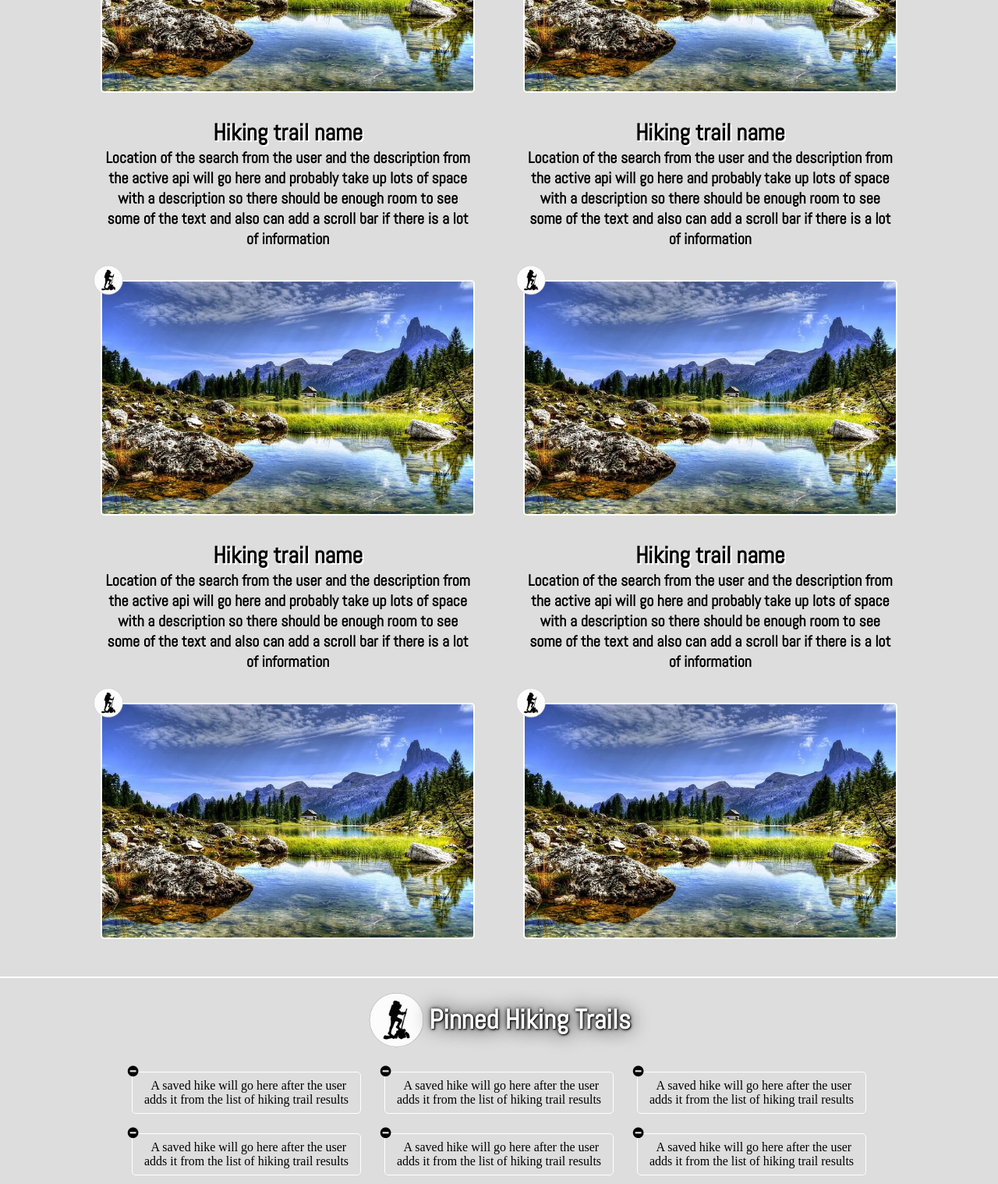
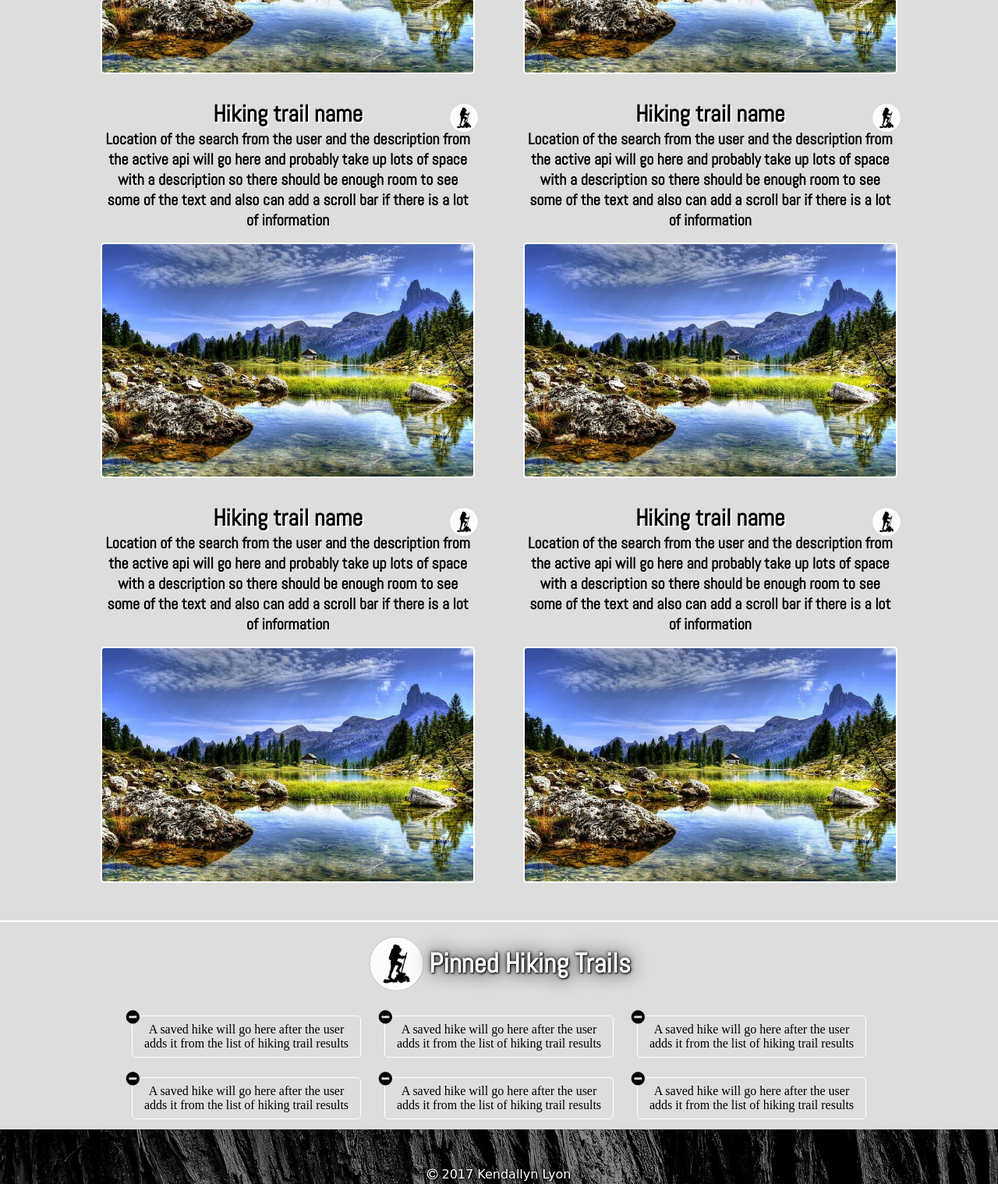
Before and after one commit to Kendallyn/active-api-hiking-search, a website: page public/index.html in a window 1280 px wide. Shown: the part 770-2288 px from the top of the page at 78% size. Drawn offline with Linux system fonts and the light colour scheme; a web font is replaced by a local one.

Commit message:
html/css complete

```diff
--- a/public/index.html
+++ b/public/index.html
@@ -29,38 +29,86 @@
                 <li>
                     <h2>Hiking trail name</h2>
                     <p>Location of the search from the user and the description from the active api will go here and probably take up lots of space with a description so there should be enough room to see some of the text and also can add a scroll bar if there is a lot of information</p>
-                    <input type="image" src="img/hikingbutton-transparency.png" alt="Submit" class="addToFavs">
                     <img src="img/placeholder.jpg">
+                    <form class="addToFavorites">
+                        <input type="hidden" class="addToFavoritesValue" value="City Running Tours - San Francisco 5K Everyday">
+
+                        <button type="submit" class="addToFavoritesButton">
+                            <input type="image" src="img/hikingbutton-transparency.png" alt="Submit" class="addToFavs">
+
+                        </button>
+                    </form>
+
                 </li>
                 <li>
                     <h2>Hiking trail name</h2>
                     <p>Location of the search from the user and the description from the active api will go here and probably take up lots of space with a description so there should be enough room to see some of the text and also can add a scroll bar if there is a lot of information</p>
-                    <input type="image" src="img/hikingbutton-transparency.png" alt="Submit" class="addToFavs">
                     <img src="img/placeholder.jpg">
+                    <form class="addToFavorites">
+                        <input type="hidden" class="addToFavoritesValue" value="City Running Tours - San Francisco 5K Everyday">
+
+                        <button type="submit" class="addToFavoritesButton">
+                            <input type="image" src="img/hikingbutton-transparency.png" alt="Submit" class="addToFavs">
+
+                        </button>
+                    </form>
+
                 </li>
                 <li>
                     <h2>Hiking trail name</h2>
                     <p>Location of the search from the user and the description from the active api will go here and probably take up lots of space with a description so there should be enough room to see some of the text and also can add a scroll bar if there is a lot of information</p>
-                    <input type="image" src="img/hikingbutton-transparency.png" alt="Submit" class="addToFavs">
                     <img src="img/placeholder.jpg">
+                    <form class="addToFavorites">
+                        <input type="hidden" class="addToFavoritesValue" value="City Running Tours - San Francisco 5K Everyday">
+
+                        <button type="submit" class="addToFavoritesButton">
+                            <input type="image" src="img/hikingbutton-transparency.png" alt="Submit" class="addToFavs">
+
+                        </button>
+                    </form>
+
                 </li>
                 <li>
                     <h2>Hiking trail name</h2>
                     <p>Location of the search from the user and the description from the active api will go here and probably take up lots of space with a description so there should be enough room to see some of the text and also can add a scroll bar if there is a lot of information</p>
-                    <input type="image" src="img/hikingbutton-transparency.png" alt="Submit" class="addToFavs">
                     <img src="img/placeholder.jpg">
+                    <form class="addToFavorites">
+                        <input type="hidden" class="addToFavoritesValue" value="City Running Tours - San Francisco 5K Everyday">
+
+                        <button type="submit" class="addToFavoritesButton">
+                            <input type="image" src="img/hikingbutton-transparency.png" alt="Submit" class="addToFavs">
+
+                        </button>
+                    </form>
+
                 </li>
                 <li>
                     <h2>Hiking trail name</h2>
                     <p>Location of the search from the user and the description from the active api will go here and probably take up lots of space with a description so there should be enough room to see some of the text and also can add a scroll bar if there is a lot of information</p>
-                    <input type="image" src="img/hikingbutton-transparency.png" alt="Submit" class="addToFavs">
                     <img src="img/placeholder.jpg">
+                    <form class="addToFavorites">
+                        <input type="hidden" class="addToFavoritesValue" value="City Running Tours - San Francisco 5K Everyday">
+
+                        <button type="submit" class="addToFavoritesButton">
+                            <input type="image" src="img/hikingbutton-transparency.png" alt="Submit" class="addToFavs">
+
+                        </button>
+                    </form>
+
                 </li>
                 <li>
                     <h2>Hiking trail name</h2>
                     <p>Location of the search from the user and the description from the active api will go here and probably take up lots of space with a description so there should be enough room to see some of the text and also can add a scroll bar if there is a lot of information</p>
-                    <input type="image" src="img/hikingbutton-transparency.png" alt="Submit" class="addToFavs">
                     <img src="img/placeholder.jpg">
+                    <form class="addToFavorites">
+                        <input type="hidden" class="addToFavoritesValue" value="City Running Tours - San Francisco 5K Everyday">
+
+                        <button type="submit" class="addToFavoritesButton">
+                            <input type="image" src="img/hikingbutton-transparency.png" alt="Submit" class="addToFavs">
+
+                        </button>
+                    </form>
+
                 </li>
             </ul>
         </div>
@@ -72,31 +120,65 @@
         </div>
         <div class="savedHikes">
             <ul>
-                <li>
-                    <div class="pinned">
-                        <i class="fa fa-minus-circle" aria-hidden="true"></i>
-                        <p>A saved hike will go here after the user adds it from the list of hiking trail results</p>
+                <li class="pinned">
+                    <div class="delete-favorites-container">
+                        <form class="deleteFavoriteValue">
+                            <input type="hidden" class="deleteFavoriteValueInput" value="592314000901c6001143f326">
+                            <button type="submit" class="deleteFavoriteButton"><i class="fa fa-minus-circle" aria-hidden="true"></i>
+                            </button>
+                        </form>
                     </div>
-                    <div class="pinned">
-                        <i class="fa fa-minus-circle" aria-hidden="true"></i>
-                        <p>A saved hike will go here after the user adds it from the list of hiking trail results</p>
+                    <p>A saved hike will go here after the user adds it from the list of hiking trail results</p>
+                </li>
+                <li class="pinned">
+                    <div class="delete-favorites-container">
+                        <form class="deleteFavoriteValue">
+                            <input type="hidden" class="deleteFavoriteValueInput" value="592314000901c6001143f326">
+                            <button type="submit" class="deleteFavoriteButton"><i class="fa fa-minus-circle" aria-hidden="true"></i>
+                            </button>
+                        </form>
                     </div>
-                    <div class="pinned">
-                        <i class="fa fa-minus-circle" aria-hidden="true"></i>
-                        <p>A saved hike will go here after the user adds it from the list of hiking trail results</p>
+                    <p>A saved hike will go here after the user adds it from the list of hiking trail results</p>
+                </li>
+                <li class="pinned">
+                    <div class="delete-favorites-container">
+                        <form class="deleteFavoriteValue">
+                            <input type="hidden" class="deleteFavoriteValueInput" value="592314000901c6001143f326">
+                            <button type="submit" class="deleteFavoriteButton"><i class="fa fa-minus-circle" aria-hidden="true"></i>
+                            </button>
+                        </form>
                     </div>
-                    <div class="pinned">
-                        <i class="fa fa-minus-circle" aria-hidden="true"></i>
-                        <p>A saved hike will go here after the user adds it from the list of hiking trail results</p>
+                    <p>A saved hike will go here after the user adds it from the list of hiking trail results</p>
+                </li>
+                <li class="pinned">
+                    <div class="delete-favorites-container">
+                        <form class="deleteFavoriteValue">
+                            <input type="hidden" class="deleteFavoriteValueInput" value="592314000901c6001143f326">
+                            <button type="submit" class="deleteFavoriteButton"><i class="fa fa-minus-circle" aria-hidden="true"></i>
+                            </button>
+                        </form>
                     </div>
-                    <div class="pinned">
-                        <i class="fa fa-minus-circle" aria-hidden="true"></i>
-                        <p>A saved hike will go here after the user adds it from the list of hiking trail results</p>
+                    <p>A saved hike will go here after the user adds it from the list of hiking trail results</p>
+                </li>
+                <li class="pinned">
+                    <div class="delete-favorites-container">
+                        <form class="deleteFavoriteValue">
+                            <input type="hidden" class="deleteFavoriteValueInput" value="592314000901c6001143f326">
+                            <button type="submit" class="deleteFavoriteButton"><i class="fa fa-minus-circle" aria-hidden="true"></i>
+                            </button>
+                        </form>
                     </div>
-                    <div class="pinned">
-                        <i class="fa fa-minus-circle" aria-hidden="true"></i>
-                        <p>A saved hike will go here after the user adds it from the list of hiking trail results</p>
+                    <p>A saved hike will go here after the user adds it from the list of hiking trail results</p>
+                </li>
+                <li class="pinned">
+                    <div class="delete-favorites-container">
+                        <form class="deleteFavoriteValue">
+                            <input type="hidden" class="deleteFavoriteValueInput" value="592314000901c6001143f326">
+                            <button type="submit" class="deleteFavoriteButton"><i class="fa fa-minus-circle" aria-hidden="true"></i>
+                            </button>
+                        </form>
                     </div>
+                    <p>A saved hike will go here after the user adds it from the list of hiking trail results</p>
                 </li>
             </ul>
         </div>
--- a/public/main.css
+++ b/public/main.css
@@ -7,6 +7,10 @@
 
 body {
     background-color: #DDD;
+}
+
+button {
+    background-color: transparent;
 }
 
 .box {
@@ -103,6 +107,7 @@ button:focus {
     margin-right: 1%;
     padding: 1rem;
     vertical-align: top;
+    position: relative;
 }
 
 .box #searchResults li h2 {
@@ -128,13 +133,17 @@ button:focus {
     margin-top: 1rem;
 }
 
-.box #searchResults li .addToFavs {
+.box #searchResults li .addToFavorites {
     height: 40px;
     width: 40px;
     float: left;
-    position: relative;
+    position: absolute;
     top: 20px;
     right: 10px;
+}
+
+.box #searchResults li .addToFavorites .addToFavs {
+    width: 100%;
 }
 
 .pinnedFavorites {
@@ -181,13 +190,18 @@ button:focus {
     width: 23%;
     border-radius: 5px;
     margin: 1%;
+    position: relative;
 }
 
-.pinnedFavorites .savedHikes .pinned .fa-minus-circle {
-    position: relative;
+.pinnedFavorites .savedHikes .pinned .delete-favorites-container {
+    position: absolute;
     float: left;
-    left: -6px;
+    left: -8px;
     top: -10px;
+}
+
+.pinnedFavorites .savedHikes .pinned .delete-favorites-container .deleteFavoriteButton {
+    font-size: 20px;
 }
 
 .pinnedFavorites .savedHikes .pinned p {
@@ -256,14 +270,22 @@ footer ul li a .fa-envelope {
         display: block;
         text-align: center;
     }*/
-    .box #searchForm #searchField {
-        width: 30%;
+    .box .nav #searchField,
+    .box .nav #searchButton {
+        width: 40%;
+        margin: 1rem auto;
+        display: block;
     }
     .box #searchResults li {
         display: block;
         width: 75%;
         margin-left: auto;
         margin-right: auto;
+    }
+    .pinnedFavorites .savedHikes .pinned {
+        display: block;
+        width: 95%;
+        margin: 1rem auto;
     }
     .pinnedFavorites {
         display: block;
@@ -274,10 +296,10 @@ footer ul li a .fa-envelope {
     .pinnedFavorites .savedHikes ul {
         display: block;
     }
-    .pinnedFavorites .savedHikes li .fa-minus-circle {
-        float: left;
-        position: relative;
-        top: -7px;
-        left: -6px;
+    .pinnedFavorites .savedHikes li {
+        display: block;
+    }
+    .pinnedFavorites .savedHikes .pinned p {
+        display: block;
     }
 }
```
